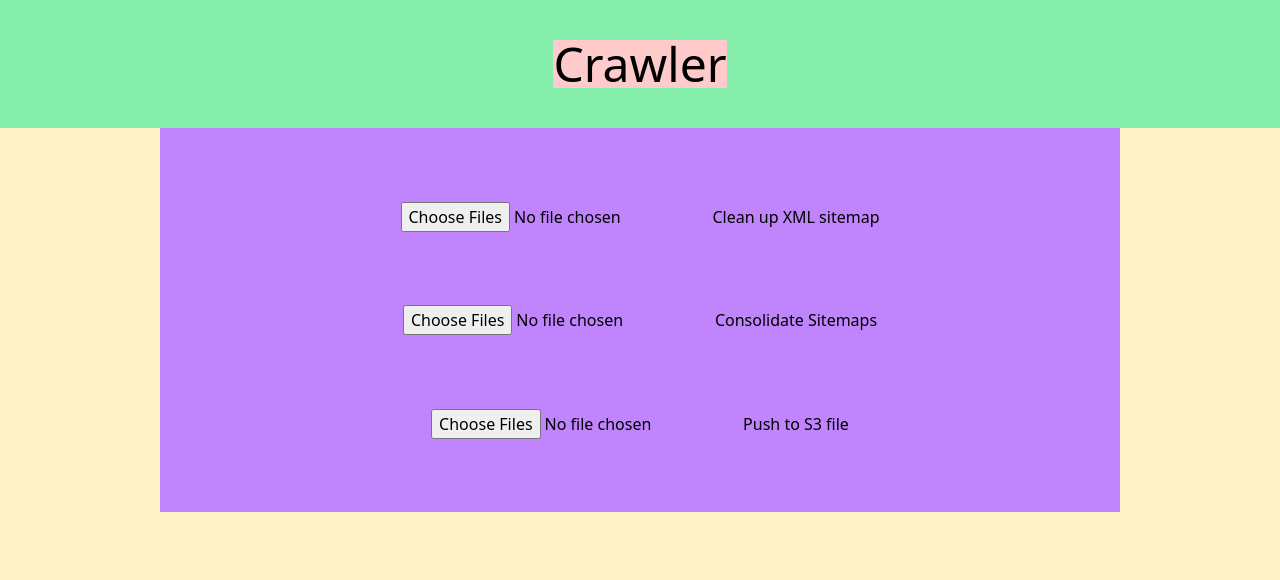
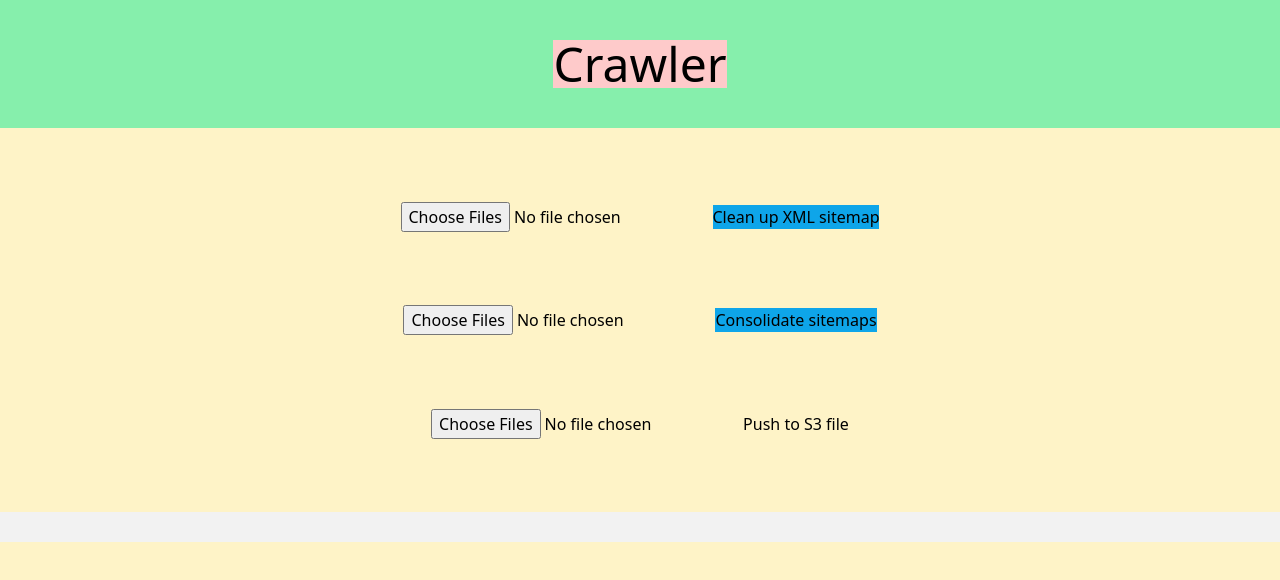
Before and after one commit to iambrocio/hackday, a Next.js app: page / in a window 1280 px wide. Shown: the top 580 px of the page. Built offline with nearby package versions, Linux system fonts and the light colour scheme.

Commit message:
change color

```diff
--- a/pages/_app.js
+++ b/pages/_app.js
@@ -1,4 +1,5 @@
 import '@/styles/globals.css'
+import '@/styles/progressBar.css'
 
 export default function App({ Component, pageProps }) {
   return <Component {...pageProps} />
--- a/pages/index.js
+++ b/pages/index.js
@@ -9,17 +9,17 @@ const Home = () => {
         <h1 className='bg-red-200 text-5xl mx-auto text-center'>Crawler</h1>
       </div>
       <div>
-        <div className='bg-purple-400 mx-auto flex flex-col items-center h-96 w-3/4	 justify-evenly'>
+        <div className='mx-auto flex flex-col items-center h-96 w-3/4 justify-evenly'>
           <div>
             <form action="/upload" method="post" enctype="multipart/form-data">
               <input type="file" name="files[]" multiple />
-              <input type="submit" value="Clean up XML sitemap" />
+              <button className='bg-sky-500 hover:bg-sky-700'>Clean up XML sitemap</button>
             </form>
           </div>
           <div>
             <form action="/upload" method="post" enctype="multipart/form-data">
               <input type="file" name="files[]" multiple />
-              <input type="submit" value="Consolidate Sitemaps" />
+              <button className='bg-sky-500 hover:bg-sky-700'>Consolidate sitemaps</button>
             </form>
           </div>
           <div>
@@ -30,6 +30,12 @@ const Home = () => {
           </div>
         </div>
       </div>
+      <div>
+      <div class="progress">
+      <div class="progress-bar"></div>
+</div>
+
+      </div>
     </div>
   )
 };
--- /dev/null
+++ b/styles/progressBar.css
@@ -0,0 +1,11 @@
+.progress {
+    width: 100%;
+    background-color: #f2f2f2;
+  }
+
+  .progress-bar {
+    width: 0%;
+    height: 30px;
+    background-color: #4caf50;
+    transition: width 0.5s ease-in-out;
+  }
```
Also changed, not shown: styles/home.css (deleted).
